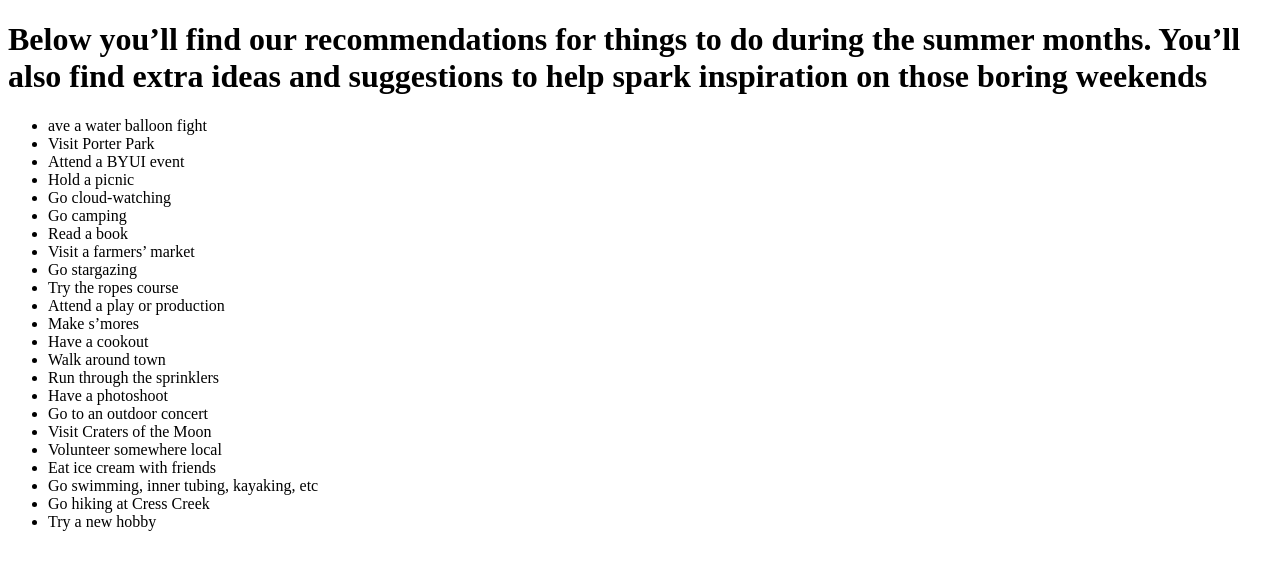
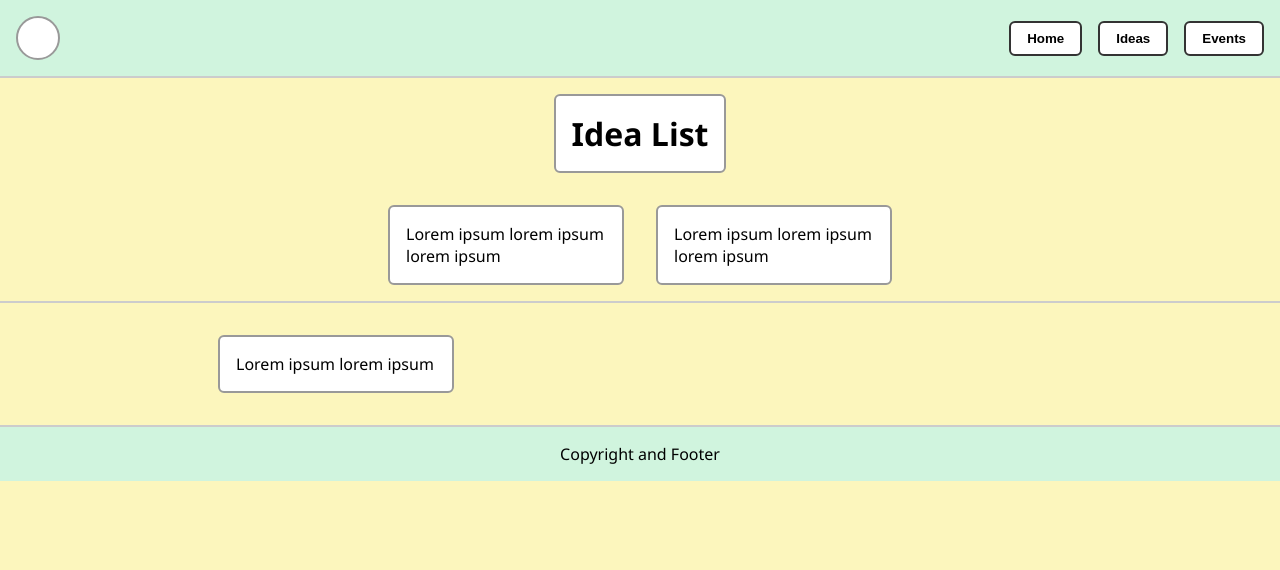
Before and after one commit to TannerGREG/wdd130-bunn, a plain HTML site: page ideas.html in a window 1280 px wide. Drawn offline with Linux system fonts and the light colour scheme.

Commit message:
set up wireframe for ideas

```diff
--- a/ideas.html
+++ b/ideas.html
@@ -1,36 +1,138 @@
 <!DOCTYPE html>
-<html>
+<html lang="en">
 <head>
-    <meta charset="UTF-8" />
-    <title>Ideas</title>
+  <meta charset="UTF-8" />
+  <meta name="viewport" content="width=device-width, initial-scale=1.0"/>
+  <title>Summer Ideas Page</title>
+  <style>
+    body {
+      font-family: 'Segoe UI', Tahoma, Geneva, Verdana, sans-serif;
+      margin: 0;
+      padding: 0;
+      background-color: #FCF6BD;
+    }
+
+    header {
+      display: flex;
+      align-items: center;
+      justify-content: space-between;
+      padding: 1rem;
+      border-bottom: 2px solid #ccc;
+      background-color: #D0F4DE;
+    }
+
+    .logo {
+      width: 40px;
+      height: 40px;
+      border-radius: 50%;
+      background-color: #fff;
+      border: 2px solid #999;
+    }
+
+    nav {
+      display: flex;
+      gap: 1rem;
+    }
+
+    nav button {
+      padding: 0.5rem 1rem;
+      border: none;
+      background-color: #fff;
+      border: 2px solid #333;
+      cursor: pointer;
+      border-radius: 6px;
+      font-weight: bold;
+    }
+
+    .main-title {
+      text-align: center;
+      padding: 1rem;
+      background-color: #fff;
+      border: 2px solid #999;
+      margin: 1rem auto;
+      width: fit-content;
+      border-radius: 6px;
+    }
+
+    .ideas {
+      display: flex;
+      justify-content: center;
+      gap: 2rem;
+      padding: 1rem;
+      flex-wrap: wrap;
+    }
+
+    .idea-box {
+      background-color: #fff;
+      border: 2px solid #999;
+      padding: 1rem;
+      width: 200px;
+      border-radius: 6px;
+    }
+
+    .lower-section {
+      display: flex;
+      border-top: 2px solid #ccc;
+      padding: 2rem;
+    }
+
+    .lower-left {
+      flex: 1;
+      display: flex;
+      justify-content: center;
+      align-items: center;
+    }
+
+    .lower-left-box {
+      background-color: #fff;
+      border: 2px solid #999;
+      padding: 1rem;
+      border-radius: 6px;
+      width: 200px;
+    }
+
+    .lower-right {
+      flex: 1;
+    }
+
+    footer {
+      text-align: center;
+      padding: 1rem;
+      background-color: #D0F4DE;
+      border-top: 2px solid #ccc;
+    }
+  </style>
 </head>
 <body>
-<h1>Below you’ll find our recommendations for things to do during the summer months. You’ll also find extra ideas and suggestions to help spark inspiration on those boring weekends</h1>
-    <ul>
-        <li>ave a water balloon fight</li>
-        <li>Visit Porter Park</li>
-        <li>Attend a BYUI event</li>
-        <li>Hold a picnic</li>
-        <li>Go cloud-watching</li>
-        <li>Go camping</li>
-        <li>Read a book</li>
-        <li>Visit a farmers’ market</li>
-        <li>Go stargazing</li>
-        <li>Try the ropes course</li>
-        <li>Attend a play or production</li>
-        <li>Make s’mores</li>
-        <li>Have a cookout</li>
-        <li>Walk around town</li>
-        <li>Run through the sprinklers</li>
-        <li>Have a photoshoot</li>
-        <li>Go to an outdoor concert</li>
-        <li>Visit Craters of the Moon</li>
-        <li>Volunteer somewhere local</li>
-        <li>Eat ice cream with friends</li>
-        <li>Go swimming, inner tubing, kayaking, etc</li>
-        <li>Go hiking at Cress Creek</li>
-        <li>Try a new hobby</li>
-    </ul>
+
+  <header>
+    <div class="logo"></div>
+    <nav>
+      <button>Home</button>
+      <button>Ideas</button>
+      <button>Events</button>
+    </nav>
+  </header>
+
+  <h1 class="main-title">Idea List</h1>
+
+  <section class="ideas">
+    <div class="idea-box">Lorem ipsum lorem ipsum lorem ipsum</div>
+    <div class="idea-box">Lorem ipsum lorem ipsum lorem ipsum</div>
+  </section>
+
+  <section class="lower-section">
+    <div class="lower-left">
+      <div class="lower-left-box">Lorem ipsum lorem ipsum</div>
+    </div>
+    <div class="lower-right">
+      <!-- You can add content here later -->
+    </div>
+  </section>
+
+  <footer>
+    Copyright and Footer
+  </footer>
 
 </body>
 </html>
```
Also changed, not shown: 1 other file.
